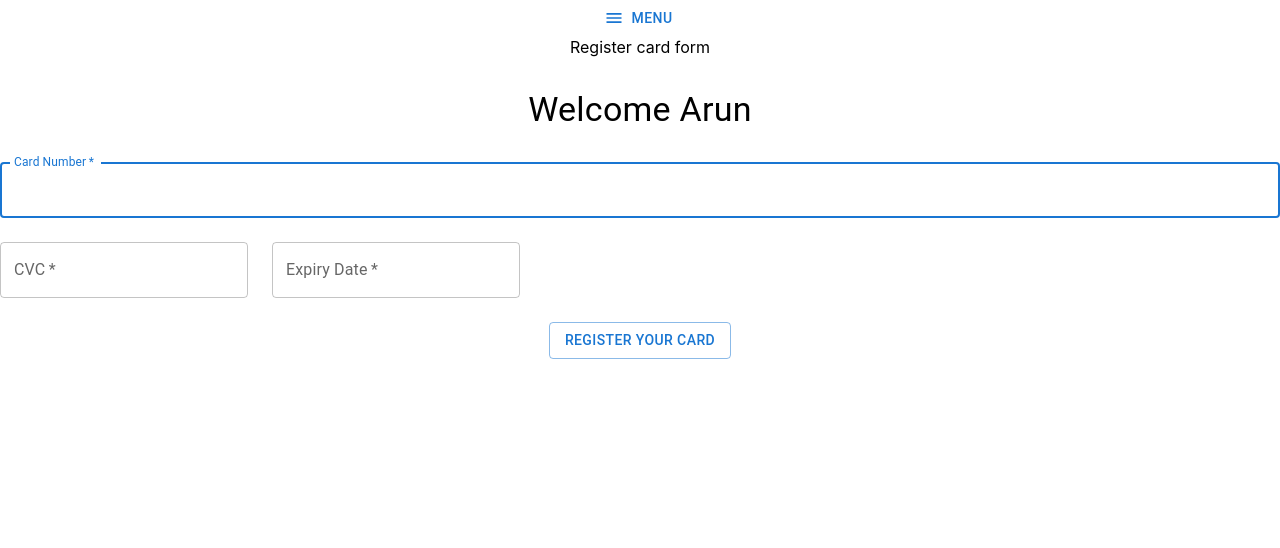
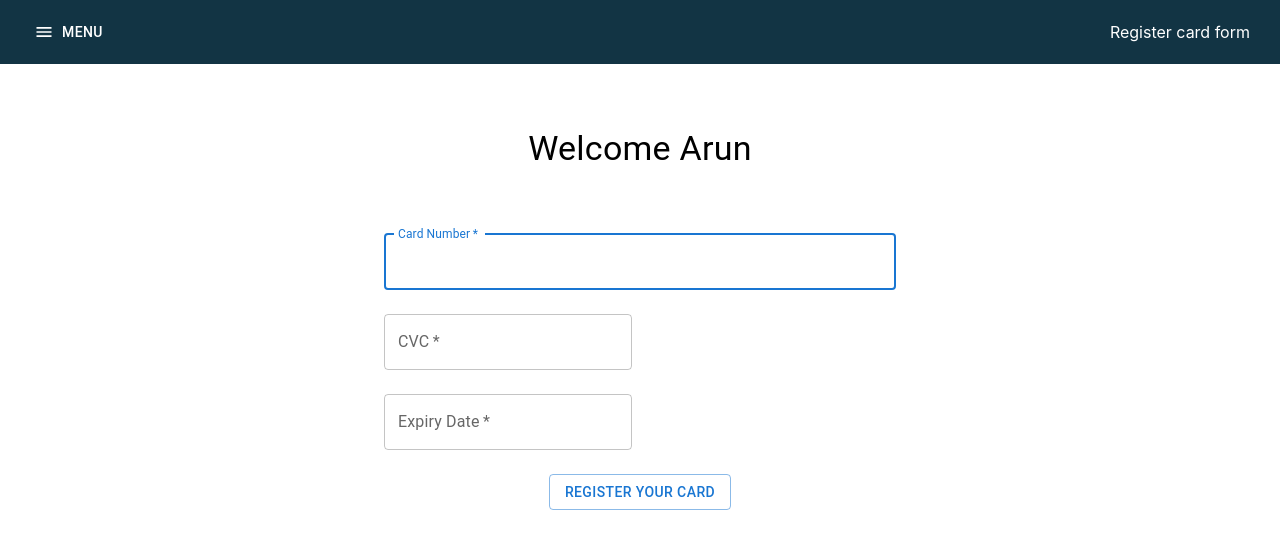
Before and after one commit to arunarora007/tower-recruit-react, a React (Create React App) app in the folder react-app/: page / in a window 1280 px wide. Shown: the top 548 px of the page. Built offline with nearby package versions, Linux system fonts and the light colour scheme.

Commit message:
Updated CSS and added theme

```diff
--- a/react-app/src/index.css
+++ b/react-app/src/index.css
@@ -1,13 +1,51 @@
 body {
   margin: 0;
   font-family: -apple-system, BlinkMacSystemFont, 'Segoe UI', 'Roboto', 'Oxygen',
-    'Ubuntu', 'Cantarell', 'Fira Sans', 'Droid Sans', 'Helvetica Neue',
-    sans-serif;
+  'Ubuntu', 'Cantarell', 'Fira Sans', 'Droid Sans', 'Helvetica Neue',
+  sans-serif;
   -webkit-font-smoothing: antialiased;
   -moz-osx-font-smoothing: grayscale;
-}
+  }
 
 code {
   font-family: source-code-pro, Menlo, Monaco, Consolas, 'Courier New',
     monospace;
-}
+  }
+
+  .App {
+  height: 100vh;
+  width: 100vw;
+  display: flex;
+  flex-direction: column;
+  }
+
+  .navbar {
+  z-index: 1001;
+  display: flex;
+  justify-content: space-between;
+  align-items: center;
+  color: white;
+  background-color: #123444;
+  height: 4em;
+  padding-left: 30px;
+  padding-right: 30px;
+  }
+
+  .registerCard {
+  display: flex;
+  flex-direction: column;
+  margin-left: 20vw;
+  margin-right: 20vw;
+  }
+
+  @media screen and (max-width: 1200px) {
+  .registerCard {
+  margin-left: 10vw;
+  margin-right: 10vw;
+  }
+  }
+
+  .cardForm {
+  margin-left: 10vw;
+  margin-right: 10vw;
+  }
--- a/react-app/src/index.tsx
+++ b/react-app/src/index.tsx
@@ -3,13 +3,17 @@ import ReactDOM from 'react-dom/client';
 import './index.css';
 import App from './App';
 import reportWebVitals from './reportWebVitals';
+import { ThemeProvider } from '@mui/material/styles';
+import materialTheme from './materialTheme'
 
 const root = ReactDOM.createRoot(
   document.getElementById('root') as HTMLElement
 );
 root.render(
   <React.StrictMode>
-    <App />
+    <ThemeProvider theme={materialTheme}>
+      <App/>
+    </ThemeProvider>
   </React.StrictMode>
 );
 
--- /dev/null
+++ b/react-app/src/materialTheme.ts
@@ -0,0 +1,25 @@
+import { createTheme } from "@mui/material/styles";
+
+const theme = createTheme({
+    components:{
+        MuiButton: {
+            styleOverrides: {
+                text: {
+                    color: 'white'
+                }
+            }
+        },
+        MuiBackdrop: {
+            styleOverrides:{
+                root: {
+                    backgroundColor: '#123444',
+                    color: 'white',
+                    zIndex: 1000
+                }
+            }
+        }
+
+    }
+})
+
+export default theme
--- a/react-app/src/pages/card/CardForm.tsx
+++ b/react-app/src/pages/card/CardForm.tsx
@@ -51,7 +51,7 @@ const CardForm = () => {
     }
 
     return (
-        <form onSubmit={submitHandler}>
+        <form className="cardForm" onSubmit={submitHandler}>
             <Grid container direction='column' spacing={3}>
                 <Grid item>
                     <PatternFormat
--- a/react-app/src/pages/card/RegisterCard.tsx
+++ b/react-app/src/pages/card/RegisterCard.tsx
@@ -10,7 +10,7 @@ const user: User = {
 
 const RegisterCard = () => {
     return (
-        <div>
+        <div className='registerCard'>
             <Box m={4}></Box>
             <WelcomeText user={user} />
             <Box m={4}></Box>
--- a/react-app/src/pages/card/WelcomeText.tsx
+++ b/react-app/src/pages/card/WelcomeText.tsx
@@ -7,7 +7,7 @@ type WelcomeTextProps = {
 
 const WelcomeText = ({user}: WelcomeTextProps) =>{
     return (
-        <Typography variant='h4'>
+        <Typography className='WelcomeText' variant='h4'>
         Welcome {user.firstName}
         </Typography>
     )
```
